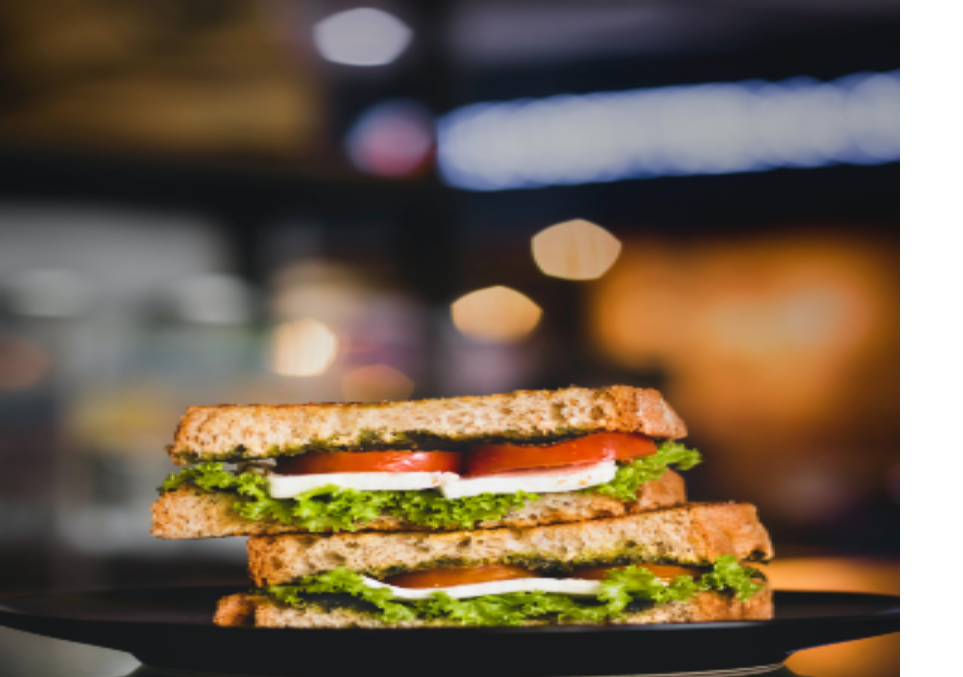
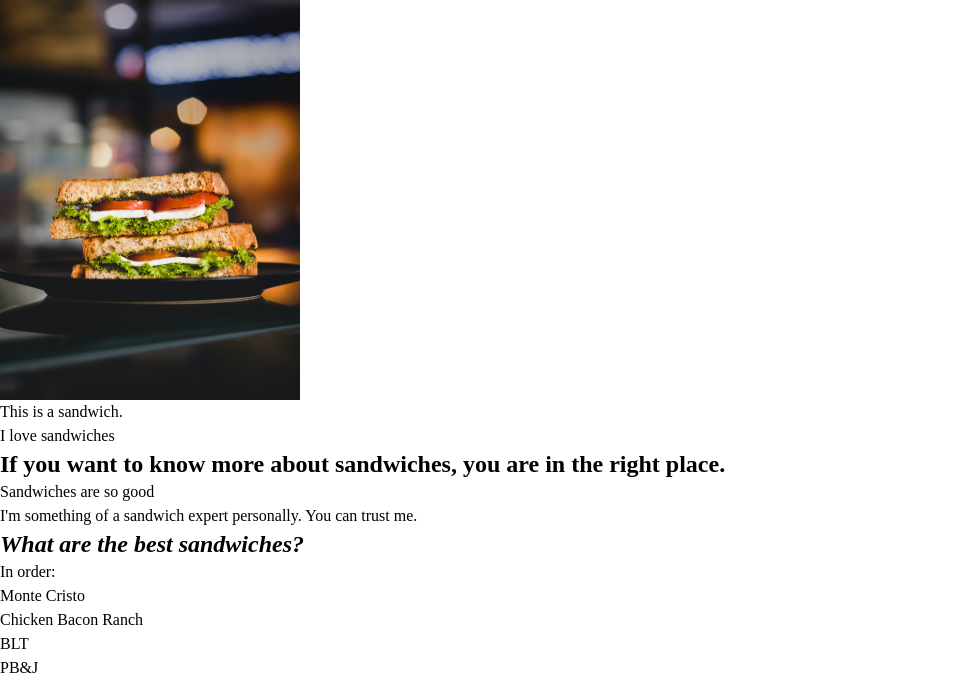
Before and after one commit to is-120-winter-2023/semantic-html-and-links-kevinray18, a website: page index.html in a window 1280 px wide. Shown: the part 144-821 px from the top of the page, without its empty margins (0-963 px from the left). Drawn offline with Linux system fonts and the light colour scheme.

Commit message:
this is it

```diff
--- a/index.html
+++ b/index.html
@@ -39,8 +39,8 @@
 
             <h2><strong>This is a sandwich website</strong></h2>
             <figure>
-                <img src="images/actual-image-300-400.png" alt="two halves of a sandwich stacked" width="900"
-                    height="900">
+                <img src="images/actual-image-300-400.png" alt="two halves of a sandwich stacked" width="300"
+                    height="400">
                 <figcaption>This is a sandwich.</figcaption>
             </figure>
             <p>I love sandwiches</p>
@@ -63,7 +63,7 @@
 
 
 
-    <h1><em>What are the best sandwiches?</em></h1>
+    <h2><em>What are the best sandwiches?</em></h2>
     <p>In order:</p>
     <p> Monte Cristo</p>
     <p> Chicken Bacon Ranch</p>
```
